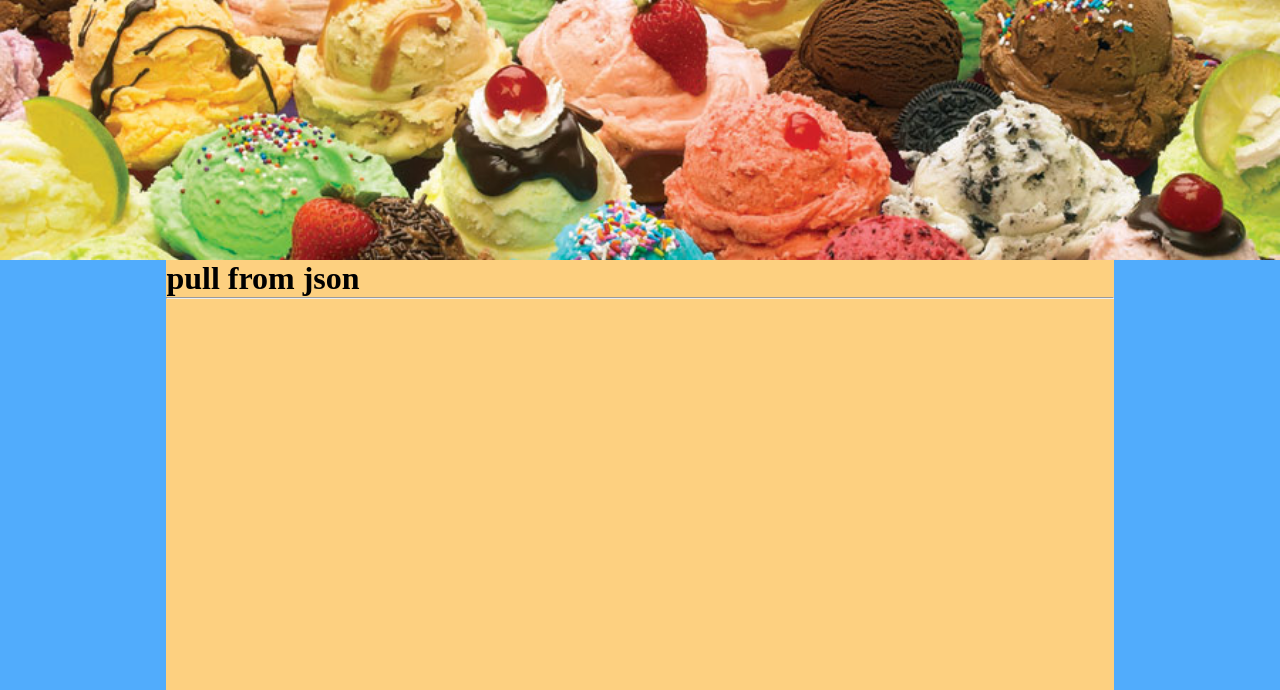
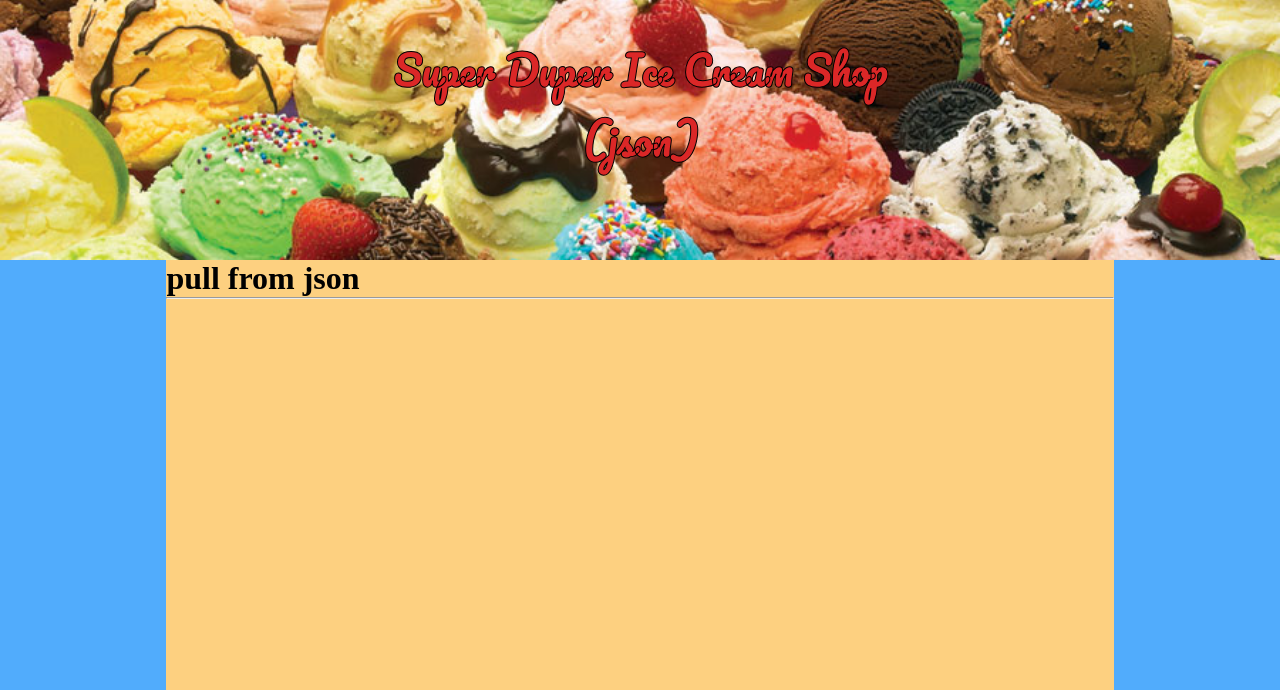
Before and after one commit to arumz/Super-Duper-Ice-Cream, a plain HTML site: page index.html in a window 1280 px wide. Shown: the part 110-800 px from the top of the page. Drawn offline with nearby package versions, Linux system fonts and the light colour scheme.

Commit message:
adding json

```diff
--- a/css/home.less
+++ b/css/home.less
@@ -1,10 +1,24 @@
 @import 'colors';
+@import 'fonts';
 .banner-container {
   background-image: url('../img/hoemImage2.jpg');
   background-repeat: no-repeat;
   background-position: center;
   background-size: cover;
   height: 300px;
+}
+.banner-container h1 {
+  width: 500px;
+  height: 100px;
+  font-family: @Pacifico, cursive;
+  color: @textColor;
+  font-size: 40px;
+  -webkit-text-fill-color: @textColor; /* Will override color (regardless of order) */
+  -webkit-text-stroke-width: 1px;
+  -webkit-text-stroke-color: black;
+  margin: auto;
+  padding-top: 75px;
+  text-align: center;
 }
 .sidebar{
   display: inline-block;
--- a/index.html
+++ b/index.html
@@ -23,7 +23,7 @@
     </nav>
 
     <div class = "banner-container">
-        <h1>Super Duper Ice Cream Shop (json)</h1>
+        <h1 class = "title">Super Duper Ice Cream Shop (json)</h1>
     </div>
 
     <div class = "main-container">
--- a/js/script.js
+++ b/js/script.js
@@ -1,3 +1,3 @@
 $.getJSON('./json/data.json', function(data){
-    console.log(data);
+    $('title').innerHTML = data.header;
 });
```
Also changed, not shown: css/style.css, 1 other file.
